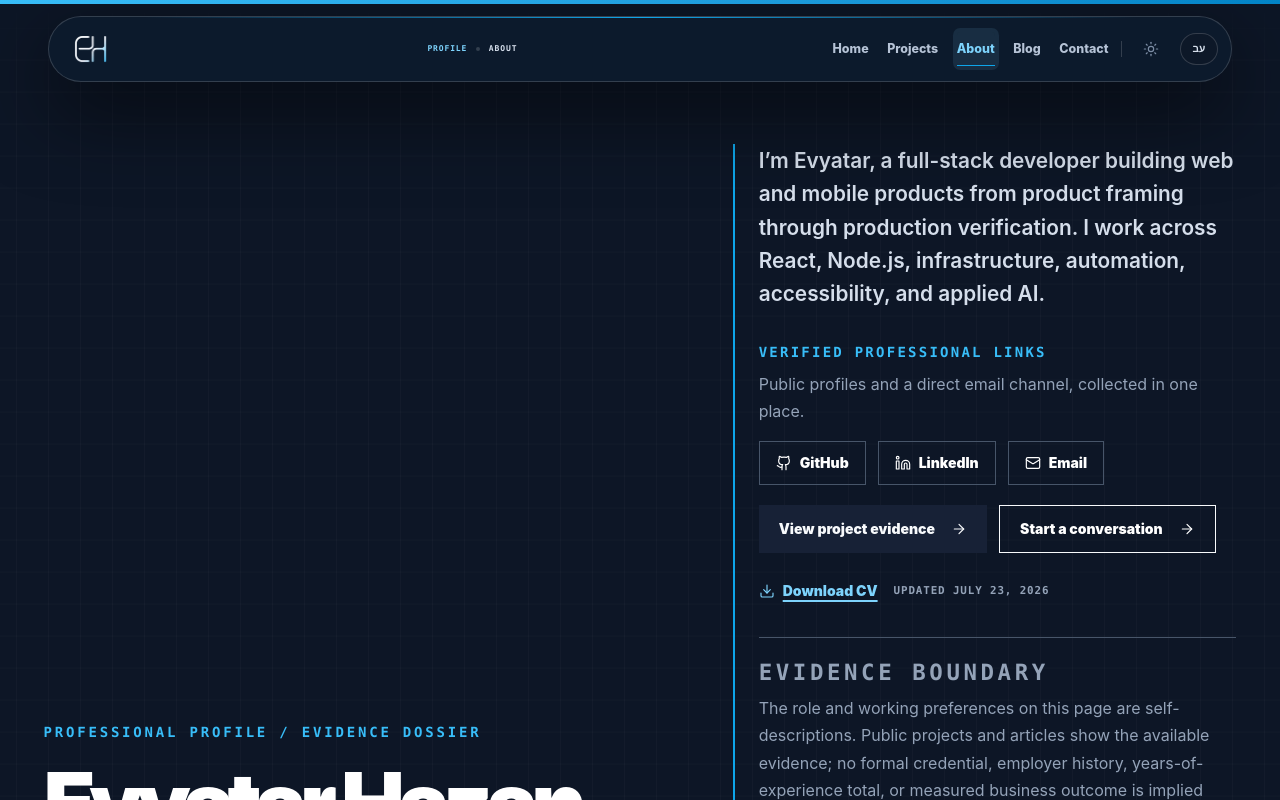
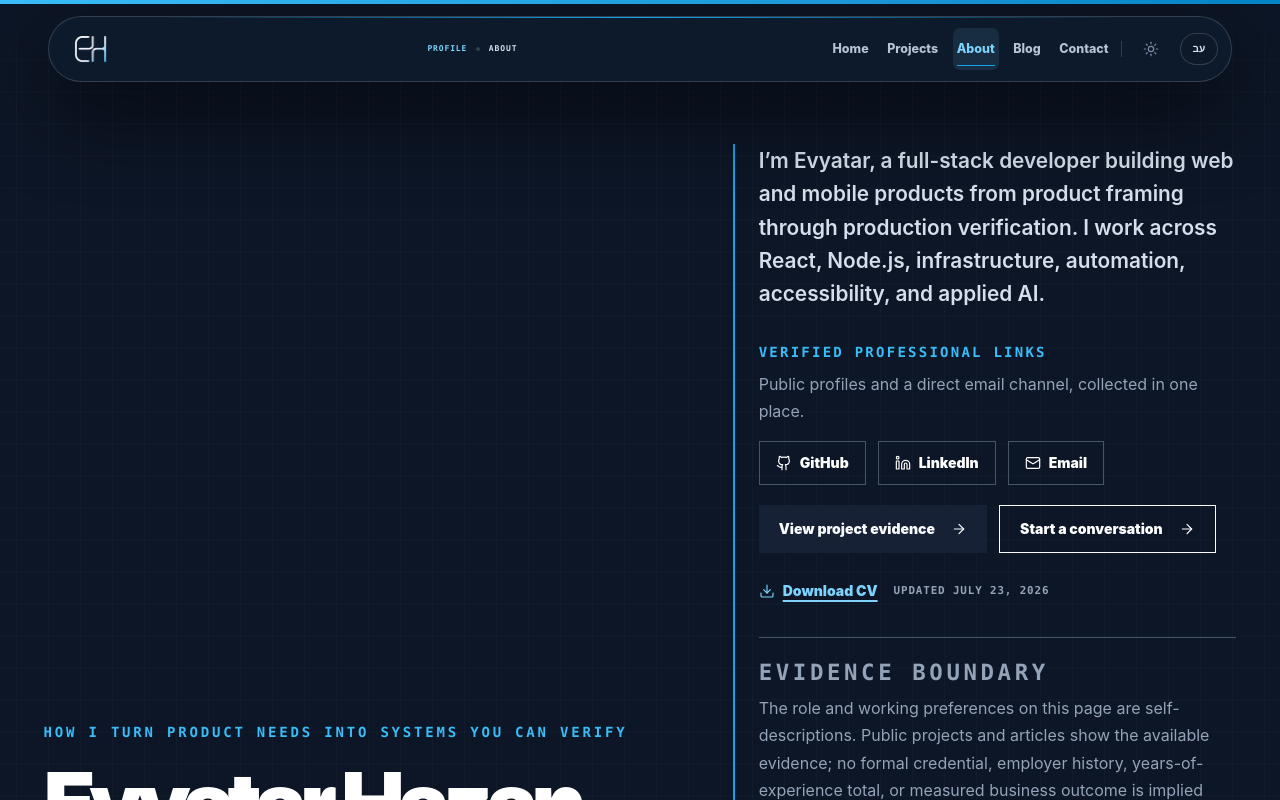
Before and after one commit to Evyatar-Hazan/Evyatar-Hazan.github.io, a React (Vite) app: page /en/about/ in a window 1280 px wide. Shown: the top 800 px of the page. Built offline with nearby package versions, Linux system fonts and the light colour scheme.

Commit message:
fix: make About eyebrow visitor-focused

```diff
--- a/src/pages/AboutPage.tsx
+++ b/src/pages/AboutPage.tsx
@@ -27,7 +27,7 @@ import { formatLocaleIndex, formatLocaleNumber } from '../features/locale-presen
 
 const pageCopy = {
   en: {
-    eyebrow: 'Professional profile / evidence dossier',
+    eyebrow: 'How I turn product needs into systems you can verify',
     title: 'Evyatar Hazan',
     role: 'Full Stack Developer',
     bio: 'I’m Evyatar, a full-stack developer building web and mobile products from product framing through production verification. I work across React, Node.js, infrastructure, automation, accessibility, and applied AI.',
@@ -68,7 +68,7 @@ const pageCopy = {
     processIntro: 'This is a delivery sequence, not an SLA or a promise about timing.',
   },
   he: {
-    eyebrow: 'פרופיל מקצועי / תיק ראיות',
+    eyebrow: 'כך אני הופך צורך מוצרי למערכת שאפשר לאמת',
     title: 'אביתר חזן',
     role: 'Full Stack Developer',
     bio: 'אני אביתר, מפתח Full Stack שבונה מוצרי Web ומובייל מהגדרת המוצר ועד לאימות בפרודקשן. אני עובד עם React, Node.js, תשתיות, אוטומציה, נגישות ו־AI יישומי.',
```
Also changed, not shown: 1 other file (tests, documents, lock files or other folders).
